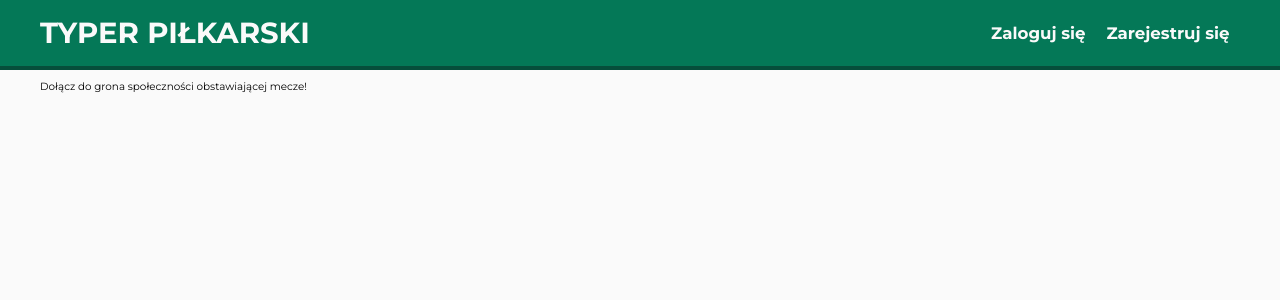
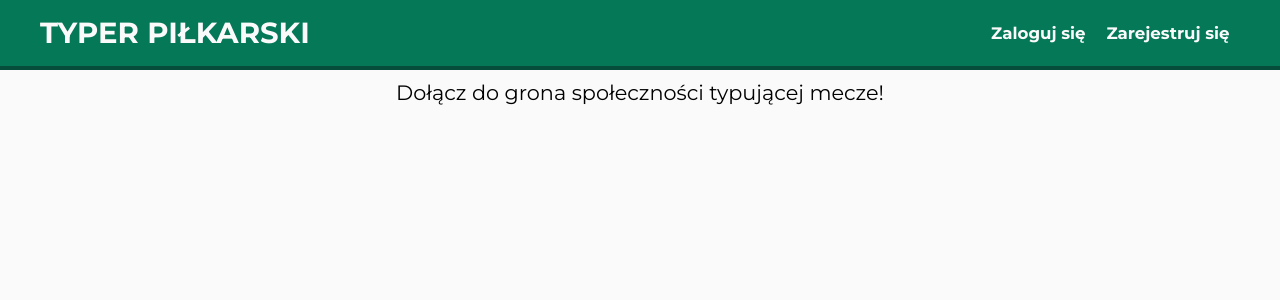
Before and after one commit to n3tr00x/tipster-football-app, a React (Vite) app: page / in a window 1280 px wide. Shown: the top 300 px of the page. Built offline with nearby package versions, Linux system fonts and the light colour scheme; no server answers; the database is empty.

Commit message:
added simple styles for landing page and removed useRedirect hook
the useRedirect hook is no longer necessary

```diff
--- a/src/hooks/useRedirect.jsx
+++ /dev/null
@@ -1,14 +0,0 @@
-import { useContext, useEffect } from 'react';
-import { AuthContext } from '../contexts/Auth';
-import { useNavigate } from 'react-router-dom';
-
-export const useRedirect = path => {
-	const user = useContext(AuthContext);
-	const navigate = useNavigate();
-
-	useEffect(() => {
-		if (user) {
-			navigate(path);
-		}
-	}, [navigate, user, path]);
-};
--- a/src/pages/Landing.jsx
+++ b/src/pages/Landing.jsx
@@ -1,7 +1,7 @@
-import { useRedirect } from '../hooks/useRedirect';
-
 export const LandingPage = () => {
-	useRedirect('/');
-
-	return <h1>Dołącz do grona społeczności obstawiającej mecze!</h1>;
+	return (
+		<h2 style={{ fontSize: '2rem', textAlign: 'center' }}>
+			Dołącz do grona społeczności typującej mecze!
+		</h2>
+	);
 };
```
